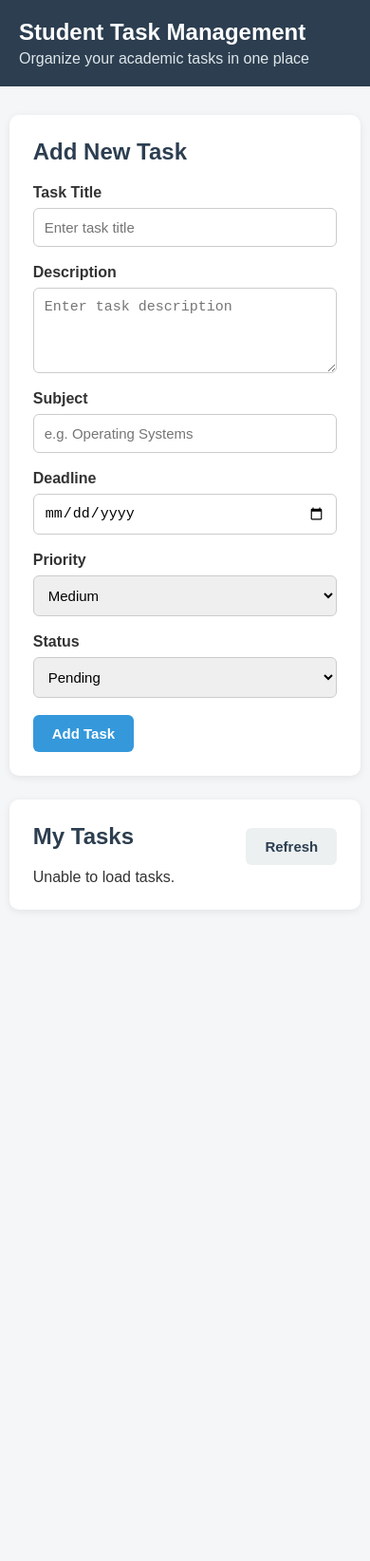
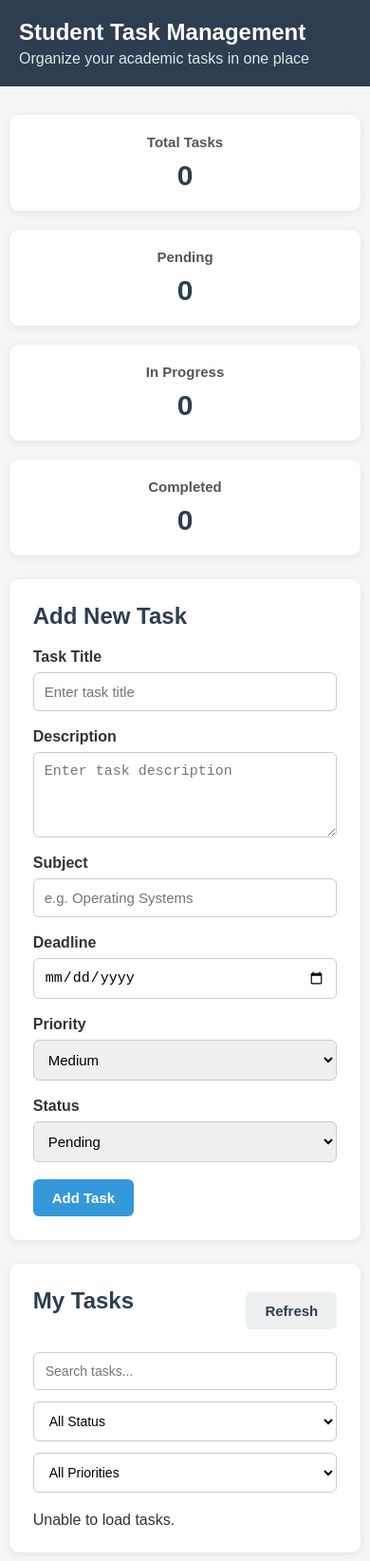
Before and after one commit to Sreeshant3395/student-task-management, a website: page frontend/index.html in a window 390 px wide. Shown: the whole page at 95% size. Before the commit the page ends 988 px from the top, so only its background shows below. Drawn offline with Linux system fonts and the light colour scheme; no server answers.

Commit message:
Add dashboard statistics and task filters

```diff
--- a/frontend/index.html
+++ b/frontend/index.html
@@ -19,6 +19,31 @@
     </header>
 
     <main class="container">
+
+        <!-- Dashboard Statistics -->
+    <section class="stats-section">
+
+        <div class="stat-card">
+            <h3>Total Tasks</h3>
+            <p id="totalTasks">0</p>
+        </div>
+
+        <div class="stat-card">
+            <h3>Pending</h3>
+            <p id="pendingTasks">0</p>
+        </div>
+
+        <div class="stat-card">
+            <h3>In Progress</h3>
+            <p id="inProgressTasks">0</p>
+        </div>
+
+        <div class="stat-card">
+            <h3>Completed</h3>
+            <p id="completedTasks">0</p>
+        </div>
+
+    </section>
 
         <!-- Add Task Section -->
         <section class="task-form-section">
@@ -105,12 +130,37 @@
         <section class="task-list-section">
 
             <div class="section-header">
-                <h2>My Tasks</h2>
+    <h2>My Tasks</h2>
 
-                <button id="refreshBtn" class="refresh-btn">
-                    Refresh
-                </button>
-            </div>
+    <button id="refreshBtn" class="refresh-btn">
+        Refresh
+    </button>
+</div>
+
+<!-- Search and Filters -->
+<div class="filters">
+
+    <input
+        type="text"
+        id="searchInput"
+        placeholder="Search tasks..."
+    >
+
+    <select id="statusFilter">
+        <option value="All">All Status</option>
+        <option value="Pending">Pending</option>
+        <option value="In Progress">In Progress</option>
+        <option value="Completed">Completed</option>
+    </select>
+
+    <select id="priorityFilter">
+        <option value="All">All Priorities</option>
+        <option value="Low">Low</option>
+        <option value="Medium">Medium</option>
+        <option value="High">High</option>
+    </select>
+
+</div>
 
             <div id="taskList">
 
--- a/frontend/script.js
+++ b/frontend/script.js
@@ -1,8 +1,12 @@
 const API_URL = "http://localhost:5000/api/tasks";
+let allTasks = [];
 
 const taskForm = document.getElementById("taskForm");
 const taskList = document.getElementById("taskList");
 const refreshBtn = document.getElementById("refreshBtn");
+const searchInput = document.getElementById("searchInput");
+const statusFilter = document.getElementById("statusFilter");
+const priorityFilter = document.getElementById("priorityFilter");
 
 
 // ===============================
@@ -19,7 +23,9 @@ async function loadTasks() {
 
         const tasks = await response.json();
 
-        displayTasks(tasks);
+        allTasks = tasks;
+
+        displayTasks(allTasks);
 
     } catch (error) {
         console.error("Error loading tasks:", error);
@@ -33,6 +39,8 @@ async function loadTasks() {
 // ===============================
 
 function displayTasks(tasks) {
+
+    updateStatistics(tasks);
 
     if (tasks.length === 0) {
         taskList.innerHTML = `
@@ -260,3 +268,71 @@ refreshBtn.addEventListener("click", loadTasks);
 // ===============================
 
 loadTasks();
+
+// ===============================
+// UPDATE DASHBOARD STATISTICS
+// ===============================
+
+function updateStatistics(tasks) {
+
+    const totalTasks = tasks.length;
+
+    const pendingTasks = tasks.filter(
+        task => task.status === "Pending"
+    ).length;
+
+    const inProgressTasks = tasks.filter(
+        task => task.status === "In Progress"
+    ).length;
+
+    const completedTasks = tasks.filter(
+        task => task.status === "Completed"
+    ).length;
+
+    document.getElementById("totalTasks").textContent = totalTasks;
+
+    document.getElementById("pendingTasks").textContent = pendingTasks;
+
+    document.getElementById("inProgressTasks").textContent = inProgressTasks;
+
+    document.getElementById("completedTasks").textContent = completedTasks;
+}
+
+// ===============================
+// SEARCH AND FILTER TASKS
+// ===============================
+
+function filterTasks() {
+
+    const searchText = searchInput.value.toLowerCase().trim();
+
+    const selectedStatus = statusFilter.value;
+
+    const selectedPriority = priorityFilter.value;
+
+    const filteredTasks = allTasks.filter(task => {
+
+        const matchesSearch =
+            task.title.toLowerCase().includes(searchText) ||
+            task.subject.toLowerCase().includes(searchText) ||
+            (task.description || "").toLowerCase().includes(searchText);
+
+        const matchesStatus =
+            selectedStatus === "All" ||
+            task.status === selectedStatus;
+
+        const matchesPriority =
+            selectedPriority === "All" ||
+            task.priority === selectedPriority;
+
+        return matchesSearch && matchesStatus && matchesPriority;
+    });
+
+    displayTasks(filteredTasks);
+}
+
+searchInput.addEventListener("input", filterTasks);
+
+statusFilter.addEventListener("change", filterTasks);
+
+priorityFilter.addEventListener("change", filterTasks);
--- a/frontend/style.css
+++ b/frontend/style.css
@@ -199,3 +199,87 @@ h2 {
         font-size: 24px;
     }
 }
+/* Dashboard Statistics */
+
+.stats-section {
+    display: grid;
+    grid-template-columns: repeat(4, 1fr);
+    gap: 20px;
+    margin-bottom: 25px;
+}
+
+.stat-card {
+    background: white;
+    padding: 20px;
+    border-radius: 10px;
+    text-align: center;
+    box-shadow: 0 2px 8px rgba(0, 0, 0, 0.08);
+}
+
+.stat-card h3 {
+    color: #555;
+    font-size: 15px;
+    margin-bottom: 10px;
+}
+
+.stat-card p {
+    font-size: 30px;
+    font-weight: bold;
+    color: #2c3e50;
+}
+
+
+/* Responsive Statistics */
+
+@media (max-width: 800px) {
+
+    .stats-section {
+        grid-template-columns: repeat(2, 1fr);
+    }
+}
+
+@media (max-width: 500px) {
+
+    .stats-section {
+        grid-template-columns: 1fr;
+    }
+}
+/* Search and Filters */
+
+.filters {
+    display: flex;
+    gap: 12px;
+    margin: 20px 0;
+}
+
+.filters input,
+.filters select {
+    padding: 11px 12px;
+    border: 1px solid #ccc;
+    border-radius: 6px;
+    font-size: 14px;
+    background: white;
+}
+
+.filters input {
+    flex: 1;
+}
+
+.filters select {
+    min-width: 160px;
+}
+
+
+/* Responsive Filters */
+
+@media (max-width: 700px) {
+
+    .filters {
+        flex-direction: column;
+    }
+
+    .filters input,
+    .filters select {
+        width: 100%;
+    }
+}
```
